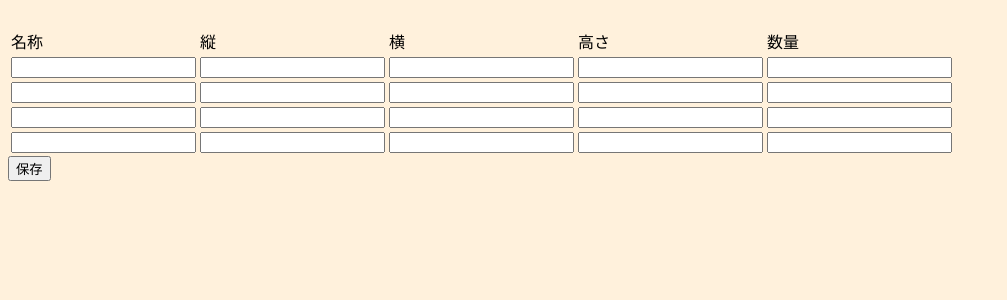
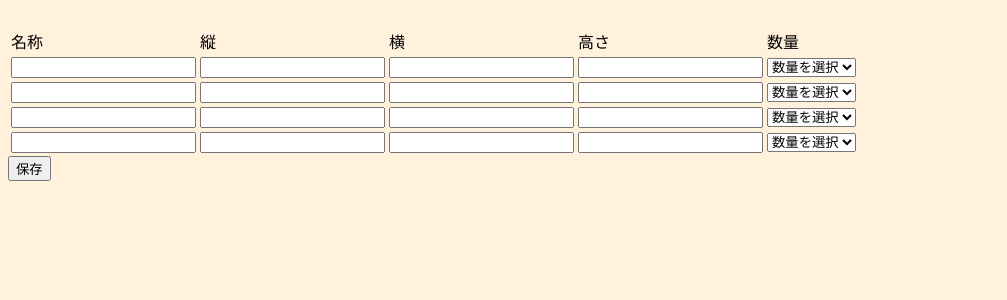
Before and after one commit to ren-suna/graduation_production, a Flask app: page /edit_f in a window 1280 px wide. Shown: the top 300 px of the page, without its empty margins (0-1007 px from the left). Run offline with Flask 2, Linux system fonts and the light colour scheme.

Commit message:
プルダウン

```diff
--- a/templates/M.edit.html
+++ b/templates/M.edit.html
@@ -1,11 +1,13 @@
 <!DOCTYPE html>
 <html lang="ja">
+
 <head>
     <meta charset="UTF-8">
     <meta http-equiv="X-UA-Compatible" content="IE=edge">
     <meta name="viewport" content="width=device-width, initial-scale=1.0">
     <title>家具編集</title>
 </head>
+
 <body style="background-color: #fff1dc;">
     <article>
         <div>
@@ -23,28 +25,56 @@
                         <td><input type="text" name="f_vertical" id=""></td>
                         <td><input type="text" name="f_horizontal" id=""></td>
                         <td><input type="text" name="f_height" id=""></td>
-                        <td><input type="text" name="f_quantity" id=""></td>
+                        <td><select name="f_quantity">
+                                <option value="">数量を選択</option>
+                                <option>1</option>
+                                <option>2</option>
+                                <option>3</option>
+                                <option>4</option>
+                                <option>5</option>
+                            </select></td>
                     </tr>
                     <tr>
                         <td><input type="text" name="f_name" id=""></td>
                         <td><input type="text" name="f_vertical" id=""></td>
                         <td><input type="text" name="f_horizontal" id=""></td>
                         <td><input type="text" name="f_height" id=""></td>
-                        <td><input type="text" name="f_quantity" id=""></td>
+                        <td><select name="f_quantity">
+                                <option value="">数量を選択</option>
+                                <option>1</option>
+                                <option>2</option>
+                                <option>3</option>
+                                <option>4</option>
+                                <option>5</option>
+                            </select></td>
                     </tr>
                     <tr>
                         <td><input type="text" name="f_name" id=""></td>
                         <td><input type="text" name="f_vertical" id=""></td>
                         <td><input type="text" name="f_horizontal" id=""></td>
                         <td><input type="text" name="f_height" id=""></td>
-                        <td><input type="text" name="f_quantity" id=""></td>
+                        <td><select name="f_quantity">
+                                <option value="">数量を選択</option>
+                                <option>1</option>
+                                <option>2</option>
+                                <option>3</option>
+                                <option>4</option>
+                                <option>5</option>
+                            </select></td>
                     </tr>
                     <tr>
                         <td><input type="text" name="f_name" id=""></td>
                         <td><input type="text" name="f_vertical" id=""></td>
                         <td><input type="text" name="f_horizontal" id=""></td>
                         <td><input type="text" name="f_height" id=""></td>
-                        <td><input type="text" name="f_quantity" id=""></td>
+                        <td><select name="f_quantity">
+                                <option value="">数量を選択</option>
+                                <option>1</option>
+                                <option>2</option>
+                                <option>3</option>
+                                <option>4</option>
+                                <option>5</option>
+                            </select></td>
                     </tr>
 
                 </table>
@@ -55,11 +85,12 @@
         </div>
 
     </article>
-        <script>
-            document.getElementById("save").addEventListener("click",saved);
-            function saved(){
-                alert("保存しました");
-            }
-        </script>
+    <script>
+        document.getElementById("save").addEventListener("click", saved);
+        function saved() {
+            alert("保存しました");
+        }
+    </script>
 </body>
+
 </html>
```
